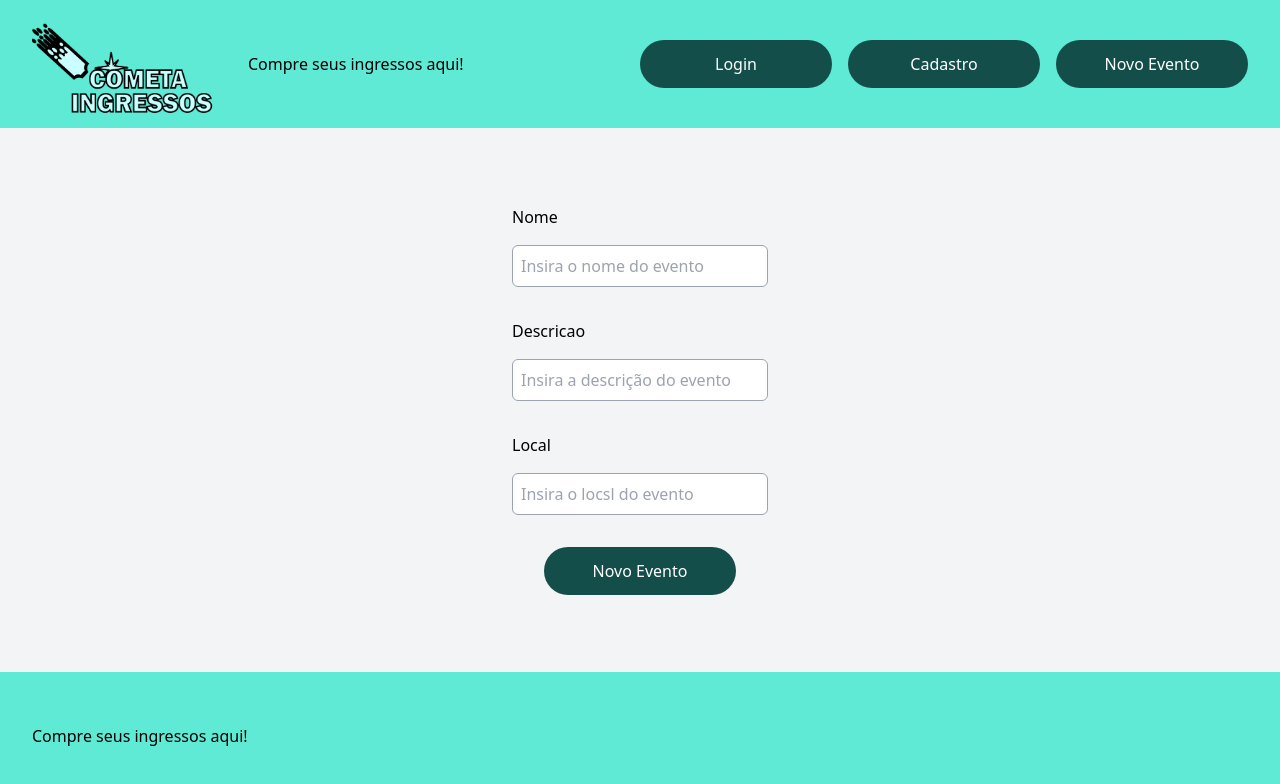
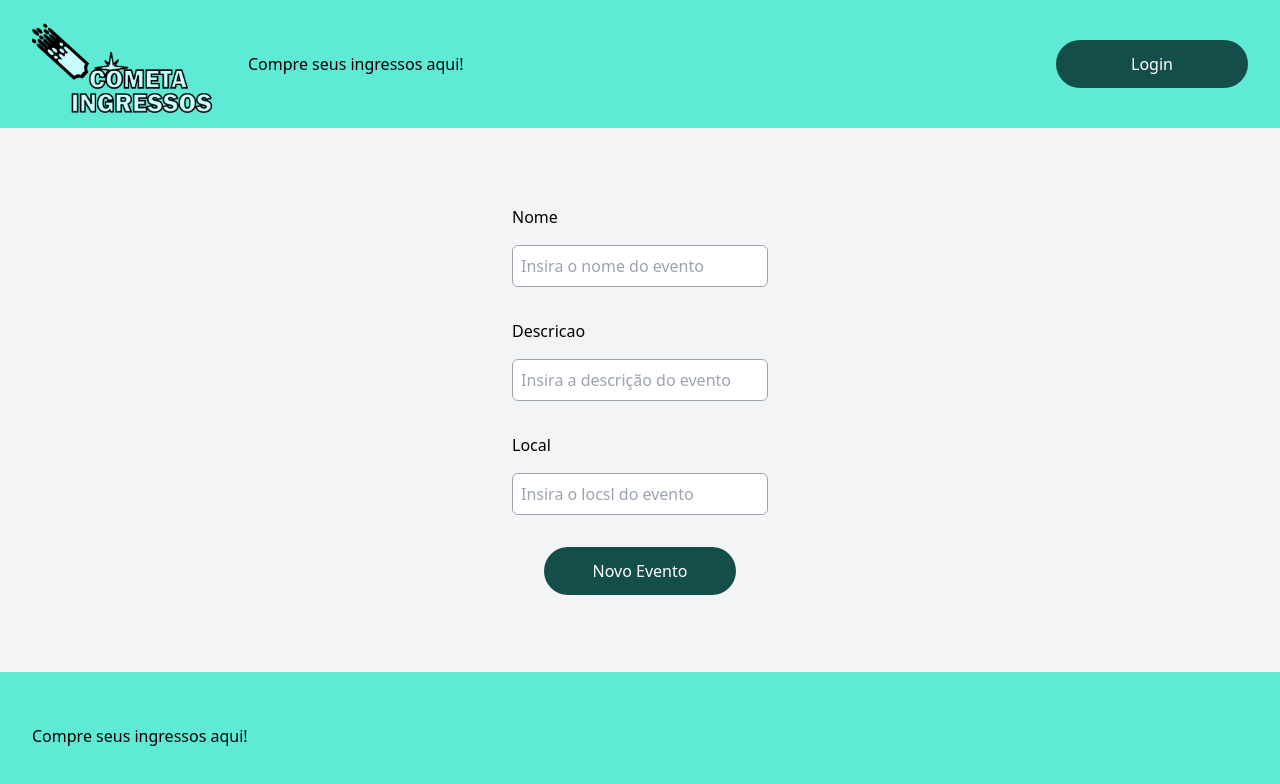
Before and after one commit to Yamazaki-Khaio/Cometa-Ingresso, a Next.js app in the folder ingressoscometa/: page /cadastro_evento in a window 1280 px wide. Shown: the top 784 px of the page. Built offline with nearby package versions, Linux system fonts and the light colour scheme.

Commit message:
Visualização do botão novo evento

```diff
--- a/ingressoscometa/src/pages/cadastro_evento.tsx
+++ b/ingressoscometa/src/pages/cadastro_evento.tsx
@@ -4,7 +4,7 @@ import CadastroEvento from "@/components/Cadastro_Evento";
 export default function cadastro(){
     return(
         <div>
-            <Layout pagina={<CadastroEvento/>}/>
+            <Layout pagina={<CadastroEvento/>} exibirBotao={true} exibirBotao2={false} exibirBotao3={false}/>
         </div>
     )
 }
--- a/ingressoscometa/src/pages/login.tsx
+++ b/ingressoscometa/src/pages/login.tsx
@@ -4,7 +4,7 @@ import Login from "@/components/Login";
 export default function login(){
     return(
         <div>
-            <Layout pagina={<Login/>} exibirBotao={false} exibirBotao2={true} exibirBotao3={false}/>
+            <Layout pagina={<Login/>} exibirBotao={false} exibirBotao2={true} exibirBotao3={true}/>
         </div>
     )
 }
```
